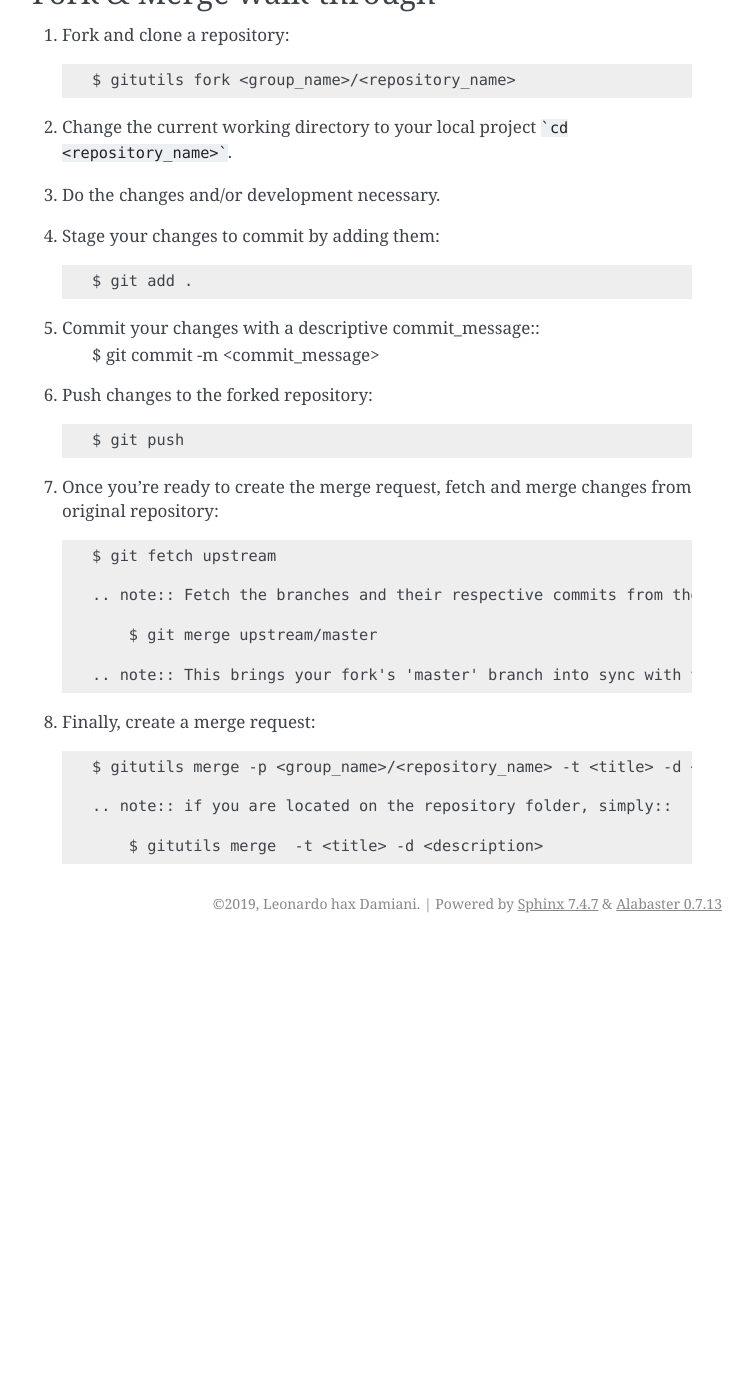
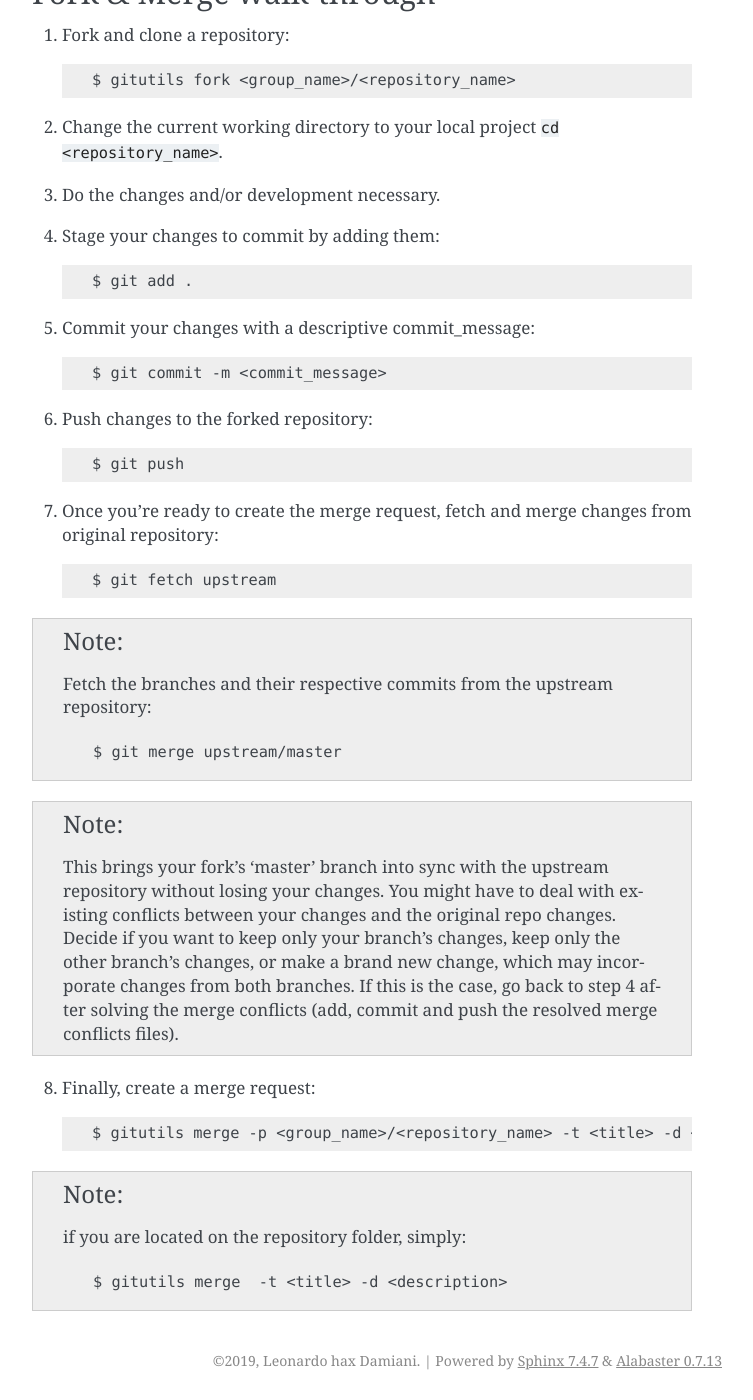
Before and after one commit to paulscherrerinstitute/gitutils, a Sphinx documentation site: the page built from docs/getting-started.rst, in a window 1280 px wide and 1400 px high, scrolled down 3277 px. Shown: the whole window, without its empty margins (388-1141 px from the left). Built offline with Sphinx 7.4.7, drawn with Linux system fonts in a browser that asks for light colours; before the commit the page ends 4220 px from its top, so only the background shows below that.

Commit message:
doc bugfix

````diff
--- a/docs/getting-started.rst
+++ b/docs/getting-started.rst
@@ -112,8 +112,7 @@ Fork & Merge walk-through
 
     $ gitutils fork <group_name>/<repository_name>
 
-
-2. Change the current working directory to your local project ```cd <repository_name>```.
+2. Change the current working directory to your local project ``cd <repository_name>``.
 
 3. Do the changes and/or development necessary.
 
@@ -122,6 +121,7 @@ Fork & Merge walk-through
     $ git add .
 
 5. Commit your changes with a descriptive commit_message::
+
     $ git commit -m <commit_message>
 
 6. Push changes to the forked repository::
@@ -132,16 +132,16 @@ Fork & Merge walk-through
 
     $ git fetch upstream
 
-    .. note:: Fetch the branches and their respective commits from the upstream repository::
+.. note:: Fetch the branches and their respective commits from the upstream repository::
 
-        $ git merge upstream/master
+    $ git merge upstream/master
 
-    .. note:: This brings your fork's 'master' branch into sync with the upstream repository without losing your changes. You might have to deal with existing conflicts between your changes and the original repo changes. Decide if you want to keep only your branch's changes, keep only the other branch's changes, or make a brand new change, which may incorporate changes from both branches. If this is the case, go back to step 4 after solving the merge conflicts (add, commit and push the resolved merge conflicts files).
+.. note:: This brings your fork's 'master' branch into sync with the upstream repository without losing your changes. You might have to deal with existing conflicts between your changes and the original repo changes. Decide if you want to keep only your branch's changes, keep only the other branch's changes, or make a brand new change, which may incorporate changes from both branches. If this is the case, go back to step 4 after solving the merge conflicts (add, commit and push the resolved merge conflicts files).
 
 8. Finally, create a merge request::
 
     $ gitutils merge -p <group_name>/<repository_name> -t <title> -d <description>
 
-    .. note:: if you are located on the repository folder, simply::
+.. note:: if you are located on the repository folder, simply::
 
-        $ gitutils merge  -t <title> -d <description>
+    $ gitutils merge  -t <title> -d <description>
````
